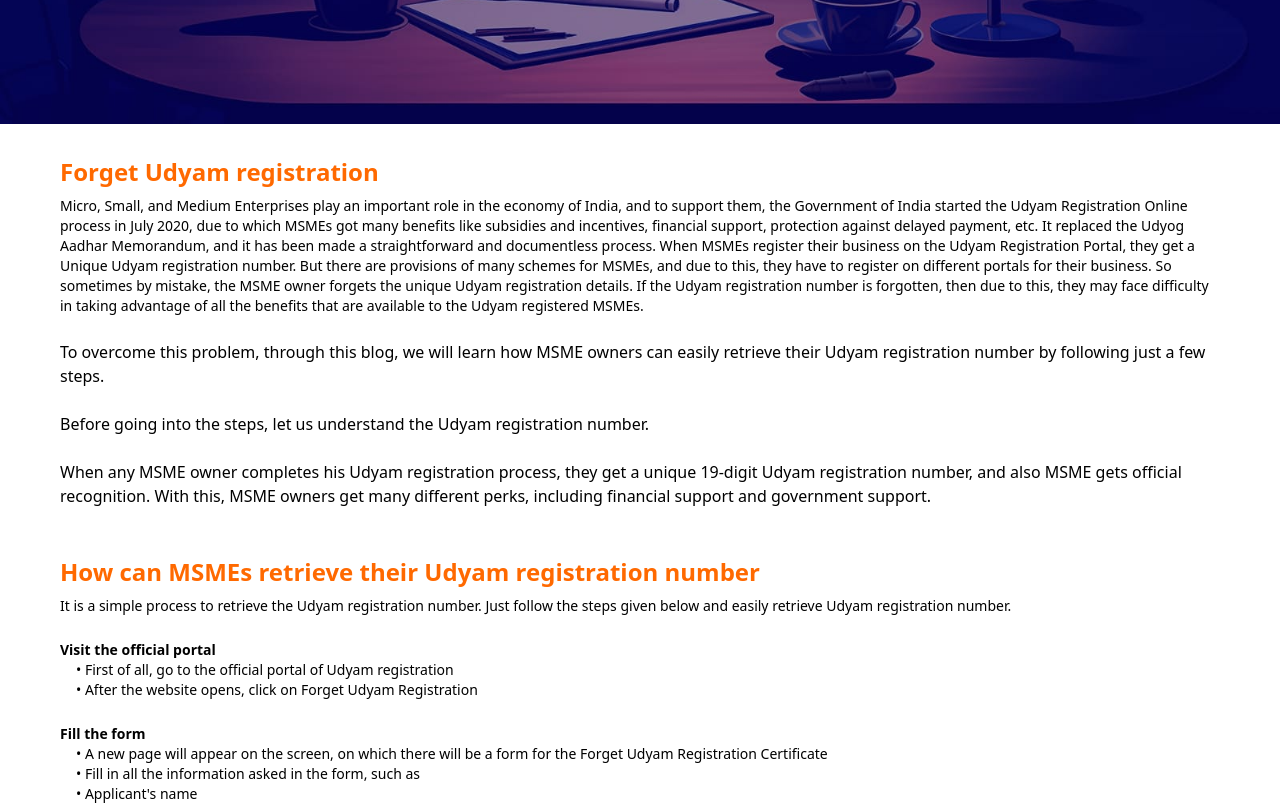
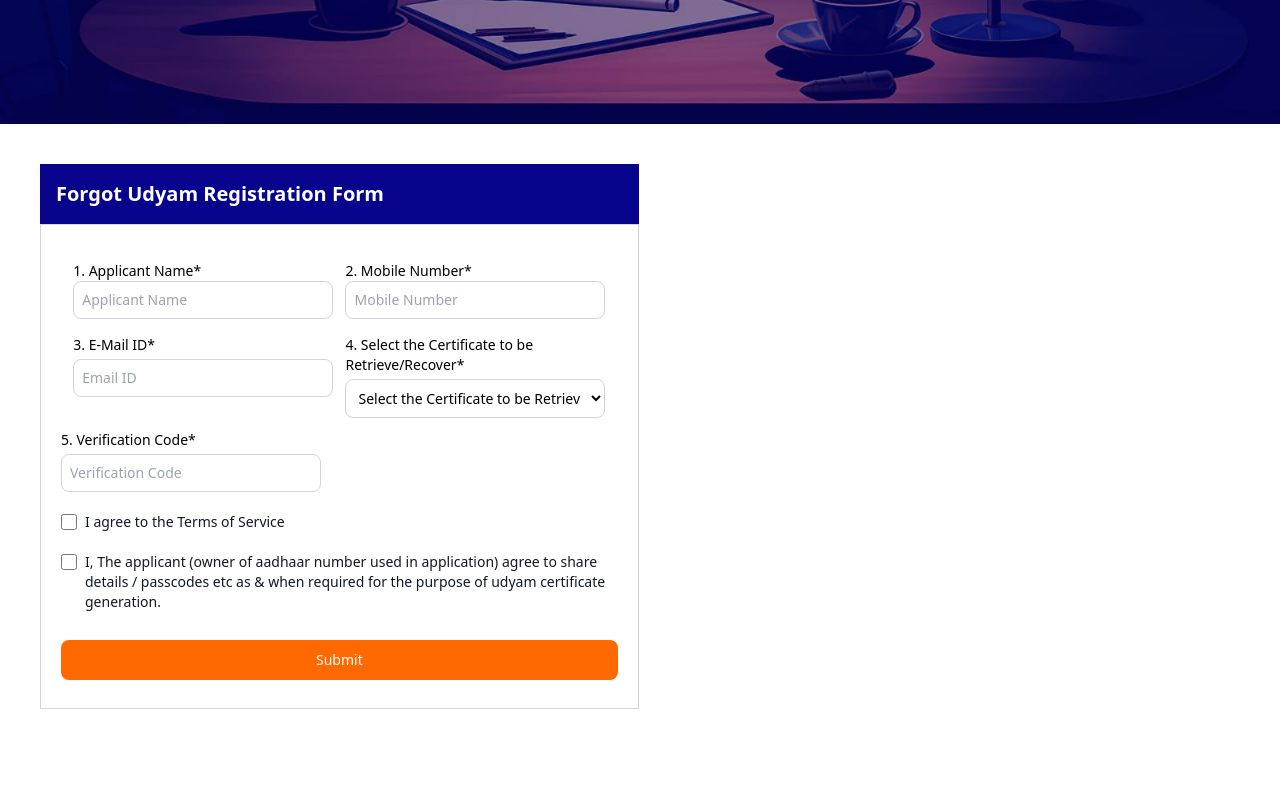
Before and after one commit to thanujakmt/MSME, a React (Vite) app: page /forgot in a window 1280 px wide. Shown: the part 520-1325 px from the top of the page. Built offline with nearby package versions, Linux system fonts and the light colour scheme.

Commit message:
Added Forgot Form

```diff
--- a/src/components/Dashboard.jsx
+++ b/src/components/Dashboard.jsx
@@ -30,12 +30,12 @@ function Dashboard() {
                 </div>
                 <div className='absolute inset-0 flex flex-col items-center justify-center z-2'>
                     <p className="text-white text-center text-[20px] 2xl:text-3xl py-4 font-bold">REGISTER YOUR BUSINESS!!</p>
-                    <button style={{ backgroundColor: "#ff6900" }} className=" text-white font-bold py-2 px-4 rounded flex items-center">Udyam Registration 2025
+                    <a href='/register'><button style={{ backgroundColor: "#ff6900" }} className=" text-white font-bold py-2 px-4 rounded flex items-center">Udyam Registration 2025
                         <svg xmlns="http://www.w3.org/2000/svg" viewBox="0 0 26 26" fill="orange" className="size-4 bg-white ml-3 rounded">
                             <path fillRule="evenodd" d="M13.28 11.47a.75.75 0 0 1 0 1.06l-7.5 7.5a.75.75 0 0 1-1.06-1.06L11.69 12 4.72 5.03a.75.75 0 0 1 1.06-1.06l7.5 7.5Z" clipRule="evenodd" />
                             <path fillRule="evenodd" d="M19.28 11.47a.75.75 0 0 1 0 1.06l-7.5 7.5a.75.75 0 1 1-1.06-1.06L17.69 12l-6.97-6.97a.75.75 0 0 1 1.06-1.06l7.5 7.5Z" clipRule="evenodd" />
                         </svg>
-                    </button>
+                    </button></a>
                 </div>
             </div>
             <MSMEBenifits />
--- a/src/components/Eligibility.jsx
+++ b/src/components/Eligibility.jsx
@@ -26,9 +26,9 @@ function Eligibility() {
                 <div>
                     <span className="text-[14px]">If your investment in plant and machinery or equipment falls under the government’s MSME definition, you are eligible!</span>
                 </div>
-                <div className='  bg-orange px-5 py-1 rounded-[5px] text-white 2xl:text-[18px] text-center font-bold'>
+                <a className='bg-orange px-5 py-1 rounded-[5px] text-white 2xl:text-[18px] text-center font-bold' href={"/register"}>
                     <button>Get Udyam Registration</button>
-                </div>
+                </a>
             </div>
         </div>
     );
--- /dev/null
+++ b/src/components/ForgetRegistration/ForgetRegistrationForm.jsx
@@ -0,0 +1,113 @@
+import React from 'react';
+import { useForm } from 'react-hook-form';
+
+function ForgetRegistrationForm() {
+    const {
+        register: forgotRegister,
+        handleSubmit: forgotHandleSubmit,
+        formState: { errors: forgotErrors }
+    } = useForm();
+
+    const onSubmit = (data) => {
+        console.log("rfggfrewerfgb", data);
+    }
+    return (
+        <div>
+            <span className="bg-blue p-4 block text-white font-bold text-xl">Forgot Udyam Registration Form</span>
+            <form className=" bg-gray border border-gray-300 p-5" onSubmit={forgotHandleSubmit(onSubmit)}>
+                <div className="my-3 mt-4 lg:flex justify-evenly">
+                    <div>
+                        <label htmlFor="name" className="block  text-sm font-medium text-black">1. Applicant Name*</label>
+                        <input type="text" id="name" className="border border-gray-300 text-black
+                                        text-sm rounded-lg block w-65 p-2"
+                            {...forgotRegister('name', { required: "Applicant's name is required" })}
+                            placeholder="Applicant Name" />
+                        {forgotErrors?.name && (
+                            <p className="text-red-500 text-sm mt-1">{forgotErrors?.name?.message}</p>
+                        )}
+                        {/* <span className='w-60 pl-3 pt-1 text-sm block'>Enter the applicant's name as mentioned on the PAN CARD</span> */}
+                    </div>
+                    <div>
+                        <label htmlFor="number" className="block text-sm font-medium text-black">2. Mobile Number*</label>
+                        <input type="number" id="number" className="border border-gray-300 text-black
+                        text-sm rounded-lg block w-65 p-2"
+                            {...forgotRegister('number', {
+                                minLength: {
+                                    value: 10,
+                                    message: "Applicant's mobile number must be 10"
+                                }, maxLength: {
+                                    value: 10,
+                                    message: "Applicant's mobile number cannot exceed 10 characters",
+                                }, required: "Applicant's mobile number is required"
+                            })}
+                            placeholder="Mobile Number" />
+                        {forgotErrors?.number && (
+                            <p className="text-red-500 text-sm mt-1 w-60">{forgotErrors?.number?.message}</p>
+                        )}
+                        {/* <span className='w-60 pl-3 pt-1 text-sm block'>Enter the applicant's 10-digit mobile number without adding +91.</span> */}
+                    </div>
+                </div>
+                <div className="my-3 lg:flex justify-evenly">
+                    <div>
+                        <label htmlFor="email" className="block my-1 text-sm font-medium text-black">3. E-Mail ID*</label>
+                        <input type="email" id="email" className="border border-gray-300 text-black
+                        text-sm rounded-lg block w-65 p-2" {...forgotRegister('email', { required: "Applicant's email id is required" })}
+                            placeholder="Email ID" />
+                        {forgotErrors?.email && (
+                            <p className="text-red-500 text-sm mt-1">{forgotErrors?.email?.message}</p>
+                        )}
+                        {/* <span className='w-60 pl-3 pt-1 text-sm block'>Enter the applicant's Email Id. Udyam Registration Certificate will be shared on that Email.</span> */}
+                    </div>
+                    <div className='w-65'>
+                        <label htmlFor="recover" className="block my-1 text-sm font-medium text-black">4. Select the Certificate to be Retrieve/Recover*</label>
+                        <select id="recover" className="border border-gray-300 text-black text-sm rounded-lg p-2 w-65" {...forgotRegister('recover', { required: 'Certificate to be Retrieve/Recover is required' })}>
+                            <option value="">Select the Certificate to be Retrieve/Recover</option>
+                            <option>Udyam Registration Certificate</option>
+                            <option>Udyog Aadhar Registration Certificate</option>
+                        </select>
+                        {forgotErrors?.recover && (
+                            <p className="text-red-500 text-sm mt-1 w-60">{forgotErrors?.recover?.message}</p>
+                        )}
+                        {/* <span className='w-60 pl-3 pt-1 text-sm block'>Applicant need to enter his udyam registration number. as mentioned on udyam certificate</span> */}
+                    </div>
+                </div>
+                <div className="my-3">
+                    <div>
+                        <label htmlFor="verificationCode" className="block my-1 text-sm font-medium text-black">5. Verification Code*</label>
+                        <input type="text" id="verificationCode" className="border border-gray-300 text-black
+                        text-sm rounded-lg block w-65 p-2" {...forgotRegister('verificationCode', { required: "Applicant's email id is required" })}
+                            placeholder="Verification Code" />
+                        {forgotErrors?.verificationCode && (
+                            <p className="text-red-500 text-sm mt-1">{forgotErrors?.verificationCode?.message}</p>
+                        )}
+                    </div>
+                </div>
+                <div className="my-3 mt-5">
+                    <div className="flex items-start mb-5">
+                        <div className="flex items-center h-5">
+                            <input id="termsOfService" type="checkbox" value="" className="w-4 h-4 border border-gray-300 rounded-sm bg-gray-50 " {...forgotRegister('termsOfService', { required: "Terms Of Service is required" })} />
+                        </div>
+                        <label htmlFor="termsOfService" className="ms-2 text-sm font-medium text-gray-900">I agree to the Terms of Service</label>
+                    </div>
+                    {forgotErrors?.termsOfService && (
+                        <p className="text-red-500 text-sm mt-1">{forgotErrors?.termsOfService?.message}</p>
+                    )}
+                </div>
+                <div className="my-3 mt-5">
+                    <div className="flex items-start mb-5">
+                        <div className="flex items-center h-5">
+                            <input id="termsOfService1" type="checkbox" value="" className="w-4 h-4 border border-gray-300 rounded-sm bg-gray-50 " {...forgotRegister('termsOfService1', { required: "Terms Of Service is required" })} />
+                        </div>
+                        <label htmlFor="termsOfService1" className="ms-2 text-sm font-medium text-gray-900">I, The applicant (owner of aadhaar number used in application) agree to share details / passcodes etc as & when required for the purpose of udyam certificate generation.</label>
+                    </div>
+                    {forgotErrors?.termsOfService1 && (
+                        <p className="text-red-500 text-sm mt-1">{forgotErrors?.termsOfService1?.message}</p>
+                    )}
+                </div>
+                <button type="submit" style={{ backgroundColor: "#ff6900" }} className="w-full text-white font-medium rounded-lg text-sm px-5 my-2 py-2.5 text-center">Submit</button>
+            </form>
+        </div>
+    );
+}
+
+export default ForgetRegistrationForm;
--- a/src/components/ForgetRegistration/ForgetRegistrationPage.jsx
+++ b/src/components/ForgetRegistration/ForgetRegistrationPage.jsx
@@ -1,3 +1,5 @@
+import ForgetRegistrationForm from "./ForgetRegistrationForm";
+
 function ForgetRegistrationPage() {
     return (
         <div>
@@ -6,6 +8,14 @@ function ForgetRegistrationPage() {
                     <img src='../src/assets/Forgot_banner.jpeg' className="w-full h-full relative z-1" />
                 </div>
                 <p className={"text-white md:text-3xl absolute inset-0 flex items-center justify-center z-2"}>Forget Udyam registration</p>
+            </div>
+            <div className='lg:flex lg:justify-evenly lg:items-start lg:flex-row flex flex-col items-center px-10 pt-10 pb-3'>
+                <div className="2xl:w-160 md:w-160">
+                    <ForgetRegistrationForm />
+                </div>
+                <div className='py-5 lg:py-0 px-5 lg:h-[740px] lg:w-[640px]'>
+                    {/* <img src='../src/assets/Cancel_certificate.png' className="w-full h-full" /> */}
+                </div>
             </div>
             <div className="md:px-[20px]  2xl:px-[150px] py-[20px]">
                 <div className='px-10 py-3'>
--- a/src/components/Header.jsx
+++ b/src/components/Header.jsx
@@ -7,8 +7,8 @@ function Header() {
                     <div className="relative flex h-16 items-center justify-between">
                     <div className="flex flex-1 items-center justify-center sm:items-stretch sm:justify-start">
                         <div className="flex shrink-0 items-center">
-                        <img src="https://msmeregistration.in/static/media/navLogo.f48f282d409cc0f5873b.webp"
-                        alt="Company Logo" className="h-16 w-[170px]" />
+                        <a href="/dashboard"><img src="https://msmeregistration.in/static/media/navLogo.f48f282d409cc0f5873b.webp"
+                        alt="Company Logo" className="h-16 w-[170px]" /></a>
                         </div>
                     </div>
                     <div className="hidden sm:ml-6 sm:block">
```
